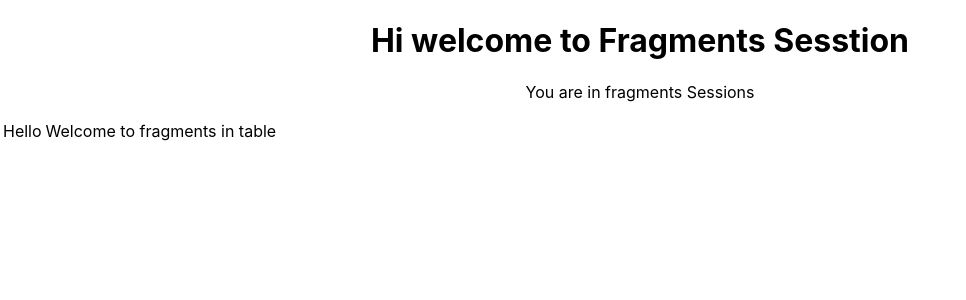
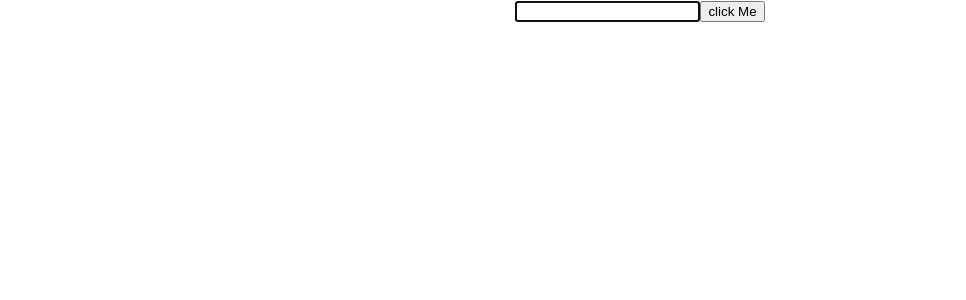
Before and after one commit to sekhar18virat/reactLearning, a React (Create React App) app: page / in a window 1280 px wide. Shown: the top 300 px of the page, without its empty margins (0-966 px from the left). Built offline with nearby package versions, Linux system fonts and the light colour scheme.

Commit message:
Using Refs to the most

```diff
--- a/src/App.js
+++ b/src/App.js
@@ -11,6 +11,7 @@ import NamedLists from './components/NamedLists';
 import Form from './components/FormValue';
 import FormValue from './components/FormValue';
 import ReactFragments from './components/ReactFragments';
+import RefsUsage from './components/RefsUsage';
 function App() {
   return (
     <div className="App">
@@ -21,7 +22,8 @@ function App() {
  {/* <NamedLists /> */}
  {/* console.log("Calling form ") */}
  {/* <FormValue /> */}
- <ReactFragments />
+ {/* <ReactFragments /> */}
+ <RefsUsage />
       {/* <Message /> */}
       {/* <Greet name = "sekhar" value = "sekhar"/>
       <Greet name = "react" value = "react"/>
--- /dev/null
+++ b/src/components/RefsUsage.js
@@ -0,0 +1,39 @@
+import React, { Component } from 'react'
+
+export class RefsUsage extends Component {
+    constructor(props) {
+      super(props)
+      this.inputRef = React.createRef()
+      this.state = {
+        name : ''
+      }
+      this.changedTextValue = this.changedTextValue.bind(this)
+      this.alertValue = this.alertValue.bind(this)
+      this.componentDidMount = this.componentDidMount.bind(this)
+    }
+
+    componentDidMount(){
+        this.inputRef.current.focus()
+        console.log(this.inputRef)
+    }
+    alertValue(){
+        alert(this.state.name)
+    }
+
+    changedTextValue = (event) =>{
+        this.setState({
+            name : event.target.value
+    })
+    }
+
+  render() {
+    return (
+      <div>
+        <input type = "text" onChange = {this.changedTextValue} ref = {this.inputRef} />
+        <button onClick = {this.alertValue}>click Me</button>
+      </div>
+    )
+  }
+}
+
+export default RefsUsage
```
